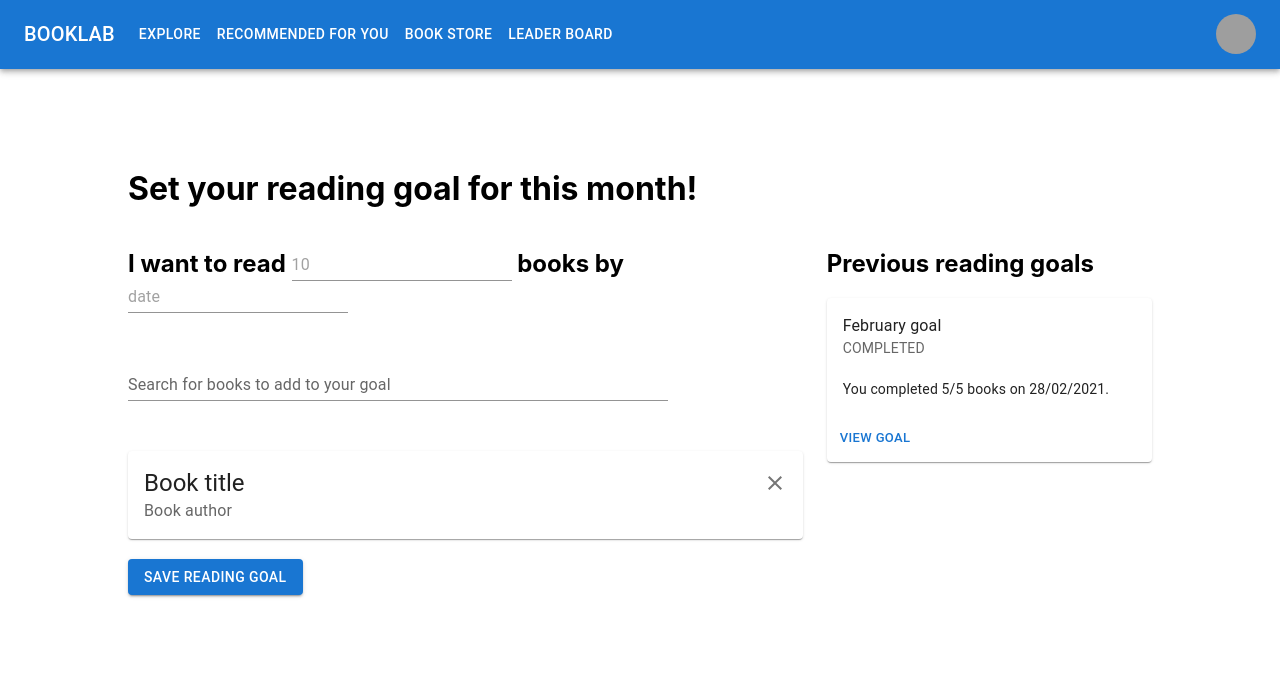
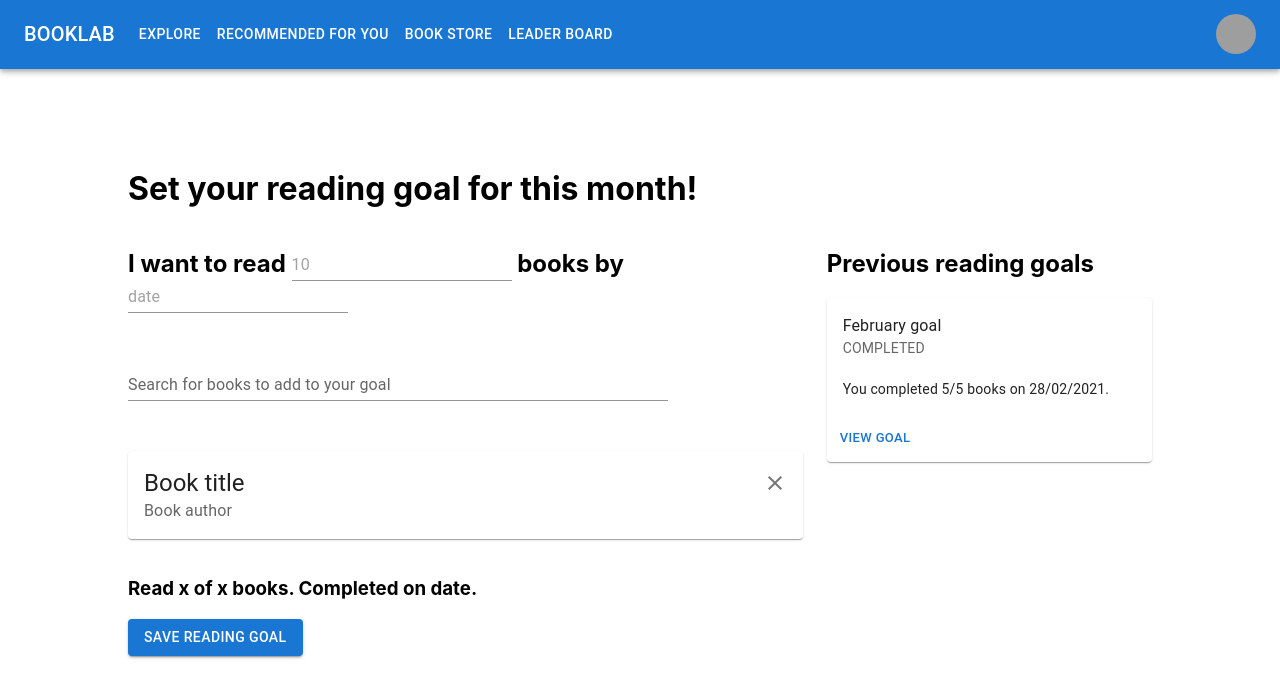
Before and after one commit to leoc-22/capstone-project-3900-w11a-beltd, a React (Create React App) app in the folder Front End/: page /reading-goal in a window 1280 px wide. Shown: the top 698 px of the page. Built offline with nearby package versions, Linux system fonts and the light colour scheme; grey boxes are pictures that could not be loaded.

Commit message:
Added completion date/goal status

```diff
--- a/Front End/src/Pages/goalSetting.js
+++ b/Front End/src/Pages/goalSetting.js
@@ -53,6 +53,9 @@ const goalSettingPage = () => {
               />
             </Card>
             <br />
+            <h3>
+              Read x of x books. Completed on date.
+            </h3>
             <Button variant="contained">Save reading goal</Button>
           </Grid>
           <Grid item xs={12} md={4}>
```
